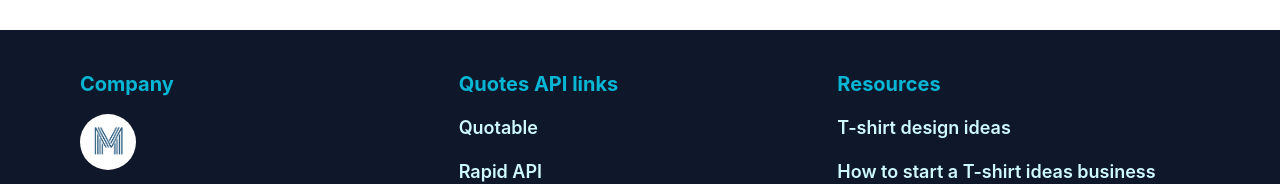
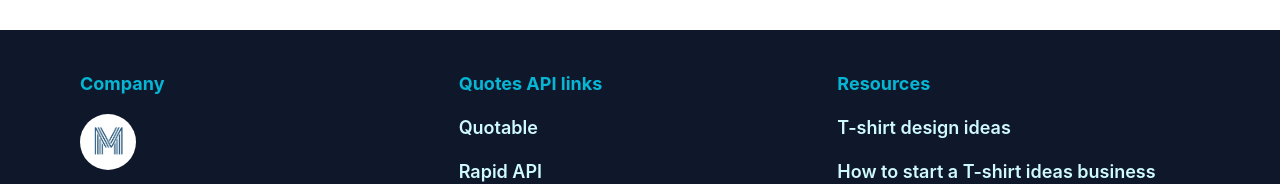
Before and after one commit to gbengaoluwadahunsi/Motiva, a React (Vite) app: page / in a window 1280 px wide. Shown: the part 2000-2184 px from the top of the page. Built offline with nearby package versions, Linux system fonts and the light colour scheme.

Commit message:
footer font adjusted

```diff
--- a/src/Components/Footer.jsx
+++ b/src/Components/Footer.jsx
@@ -6,7 +6,7 @@ function Footer() {
     <div className="bg-slate-900 text-cyan-100  p-4 lg:px-20 text-xs lg:text-lg lg:py-10 grid grid-row-6 sm:gap-3  footerHeight lg:h-heightMedium mt-6 lg:mt-16">
         <div className="row-span-5 grid grid-cols-3 font-semibold gap-4">
           <div className="flex flex-col space-y-4   text-start lg:w-40">
-            <span className="text-cyan-500  font-bold lg:text-xl">Company</span>
+            <span className="text-cyan-500  font-bold text-sm lg:text-lg">Company</span>
             <Link to="/"><img className=" w-8 h-8 lg:w-14 rounded-full lg:h-14" src={motiva2} alt="motiva-logo" /></Link>
             <Link to = "/howitworks" className=" decoration-cyan-500 decoration-2 hover:underline hover:underline-offset-8">How it works</Link>
             <Link to = "/getquotes" className=" decoration-cyan-500 decoration-2 hover:underline hover:underline-offset-8">Get quotes</Link>
@@ -14,7 +14,7 @@ function Footer() {
             </div>
 
           <div className="flex flex-col  space-y-4 text-start lg:w-40">
-          <span className="text-cyan-500 font-bold lg:text-xl">Quotes API links</span>
+          <span className="text-cyan-500 font-bold  text-sm lg:text-lg">Quotes API links</span>
             <a href="https://github.com/lukePeavey/quotable#quotable" target="_blank" rel="noreferrer" className=" decoration-cyan-500 decoration-2 hover:underline hover:underline-offset-8" >Quotable</a>
             <a href="https://rapidapi.com/collection/quote-generator-apis" target="_blank" rel="noreferrer" className=" decoration-cyan-500 decoration-2 hover:underline hover:underline-offset-8"> Rapid API</a>
             <a href="https://rapidapi.com/shashitechno/api/paperquotes/" target="_blank" rel="noreferrer" className=" decoration-cyan-500 decoration-2 hover:underline hover:underline-offset-8">PaperQuotes</a>
@@ -24,7 +24,7 @@ function Footer() {
 
 
           <div className="flex flex-col  space-y-4 text-start lg:w-80">
-            <span className="text-cyan-500 font-bold lg:text-xl">Resources</span>
+            <span className="text-cyan-500 font-bold text-sm lg:text-lg">Resources</span>
             <a href="https://looka.com/blog/t-shirt-design-ideas/" target="_blank" rel="noreferrer" className=" decoration-cyan-500 decoration-2 hover:underline hover:underline-offset-8">T-shirt design ideas</a>
             <a href="https://www.forbes.com/advisor/business/start-t-shirt-business/" target="_blank" rel="noreferrer" className=" decoration-cyan-500 decoration-2 hover:underline hover:underline-offset-8">How to start a T-shirt ideas business</a>
             <a href="https://medium.com/illumination/how-to-make-money-writing-short-social-media-quotes-a50cadbdcb29" target="_blank" rel="noreferrer" className=" decoration-cyan-500 decoration-2 hover:underline hover:underline-offset-8">Make money by creating quotes</a>
```
